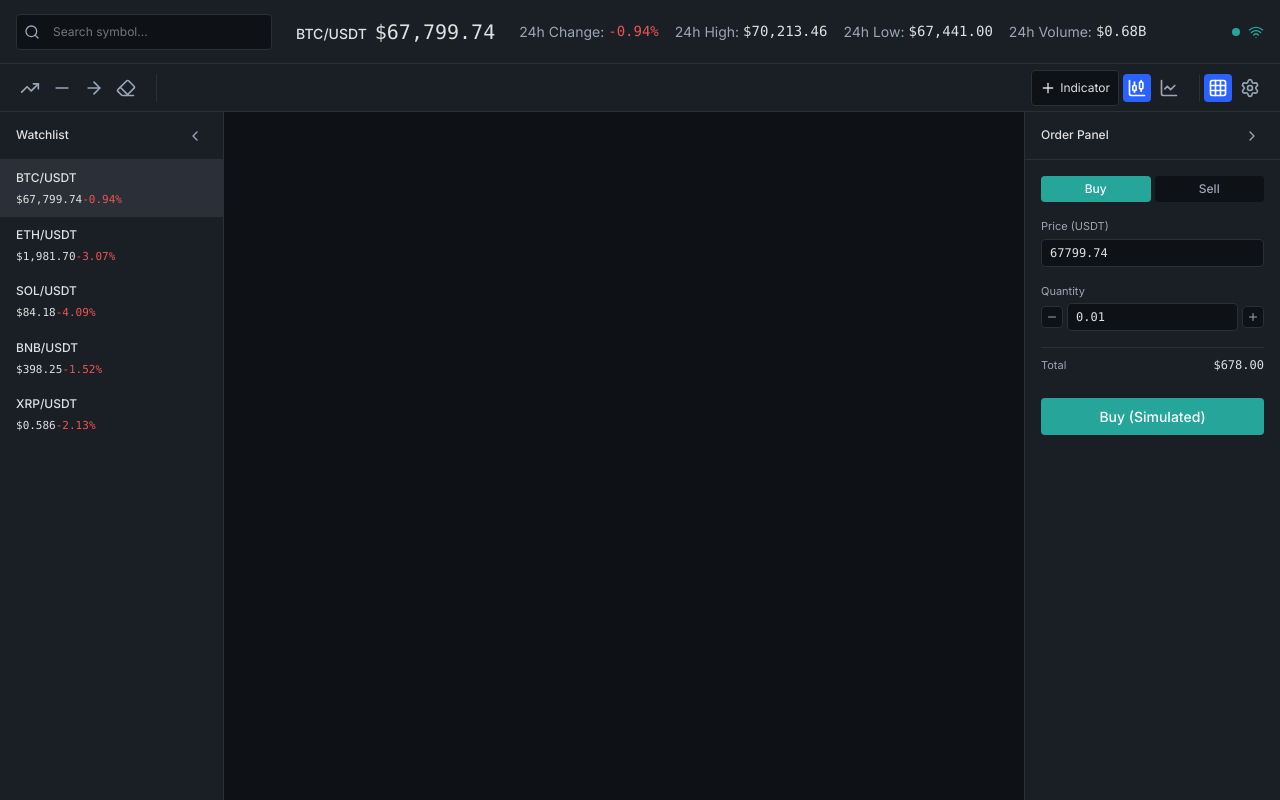
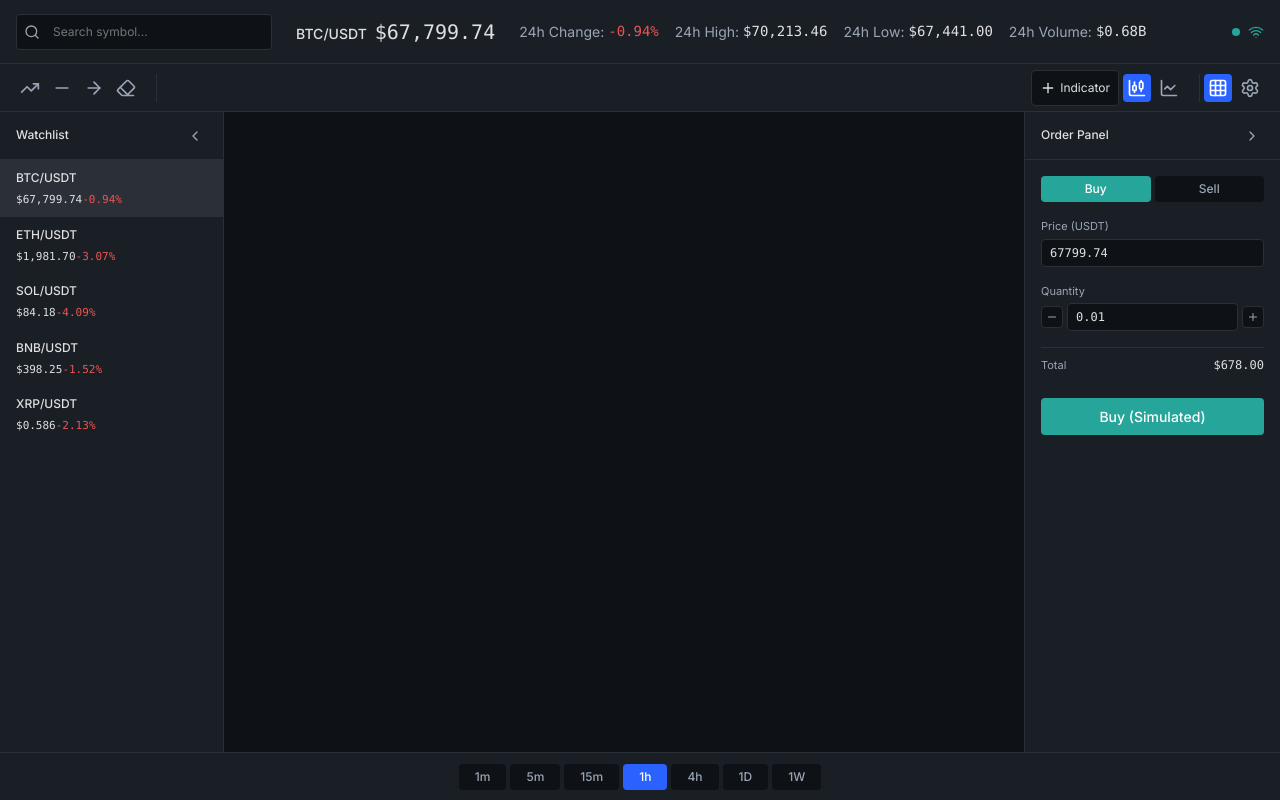
Before and after one commit to MayorGee/alpha-charts, a React (Vite) app: page / in a window 1280 px wide. Built offline with nearby package versions, Linux system fonts and the light colour scheme.

Commit message:
Added Timeframe Selector

```diff
--- a/src/App.tsx
+++ b/src/App.tsx
@@ -3,6 +3,7 @@ import { Header } from './components/layout/Header';
 import { Toolbar, type ChartStyle, type DrawingTool } from './components/layout/Toolbar';
 import { Watchlist } from './components/layout/Watchlist';
 import { OrderPanel } from './components/layout/OrderPanel';
+import { TimeframeSelector } from './components/layout/TimeframeSelector';
 import type { Symbol } from './types';
 
 const mockSymbols: Symbol[] = [
@@ -53,6 +54,7 @@ function App() {
     const [chartStyle, setChartStyle] = useState<ChartStyle>('candlestick');
     const [showGrid, setShowGrid] = useState(true);
     const [selectedSymbol, setSelectedSymbol] = useState<Symbol>(mockSymbols[0]);
+    const [selectedTimeframe, setSelectedTimeframe] = useState('1h');
     const [watchlistCollapsed, setWatchlistCollapsed] = useState(false);
     const [orderPanelCollapsed, setOrderPanelCollapsed] = useState(false);
 
@@ -108,6 +110,10 @@ function App() {
                     onToggleCollapse={() => setOrderPanelCollapsed(!orderPanelCollapsed)}
                 />
             </div>
+            <TimeframeSelector
+                selectedTimeframe={selectedTimeframe}
+                onSelectTimeframe={setSelectedTimeframe}
+            />
         </div>
     );
 }
--- /dev/null
+++ b/src/components/layout/TimeframeSelector/index.tsx
@@ -0,0 +1,35 @@
+import './timeframe-selector.scss';
+
+const timeframes = [
+    { label: '1m', value: '1m', minutes: 1 },
+    { label: '5m', value: '5m', minutes: 5 },
+    { label: '15m', value: '15m', minutes: 15 },
+    { label: '1h', value: '1h', minutes: 60 },
+    { label: '4h', value: '4h', minutes: 240 },
+    { label: '1D', value: '1d', minutes: 1440 },
+    { label: '1W', value: '1w', minutes: 10080 },
+];
+
+interface TimeframeSelectorProps {
+    selectedTimeframe: string;
+    onSelectTimeframe: (timeframe: string) => void;
+}
+
+export function TimeframeSelector({
+    selectedTimeframe,
+    onSelectTimeframe,
+}: TimeframeSelectorProps) {
+    return (
+        <div className="timeframe-selector">
+            {timeframes.map((tf) => (
+                <button
+                    key={tf.value}
+                    className={`timeframe-selector__button ${selectedTimeframe === tf.value ? 'timeframe-selector__button--active' : ''}`}
+                    onClick={() => onSelectTimeframe(tf.value)}
+                >
+                    {tf.label}
+                </button>
+            ))}
+        </div>
+    );
+}
--- /dev/null
+++ b/src/components/layout/TimeframeSelector/timeframe-selector.scss
@@ -0,0 +1,38 @@
+@use '../../../scss/abstracts' as *;
+
+.timeframe-selector {
+    height: 48px;
+    background: $color-bg-secondary;
+    border-top: 1px solid $color-border;
+    display: flex;
+    align-items: center;
+    justify-content: center;
+    gap: $spacing-xs;
+    padding: 0 $spacing-md;
+
+    &__button {
+        padding: $spacing-xs $spacing-md;
+        border-radius: $border-radius-sm;
+        font-size: $font-size-sm;
+        font-weight: $font-weight-medium;
+        font-family: $font-family-sans;
+        transition: background-color 0.2s ease, color 0.2s ease;
+        cursor: pointer;
+        background: $color-bg-primary;
+        color: $color-text-secondary;
+
+        &:hover {
+            background: $color-bg-tertiary;
+            color: $color-text-primary;
+        }
+
+        &--active {
+            background: $color-accent;
+            color: $color-white;
+
+            &:hover {
+                background: $color-accent;
+            }
+        }
+    }
+}
```
